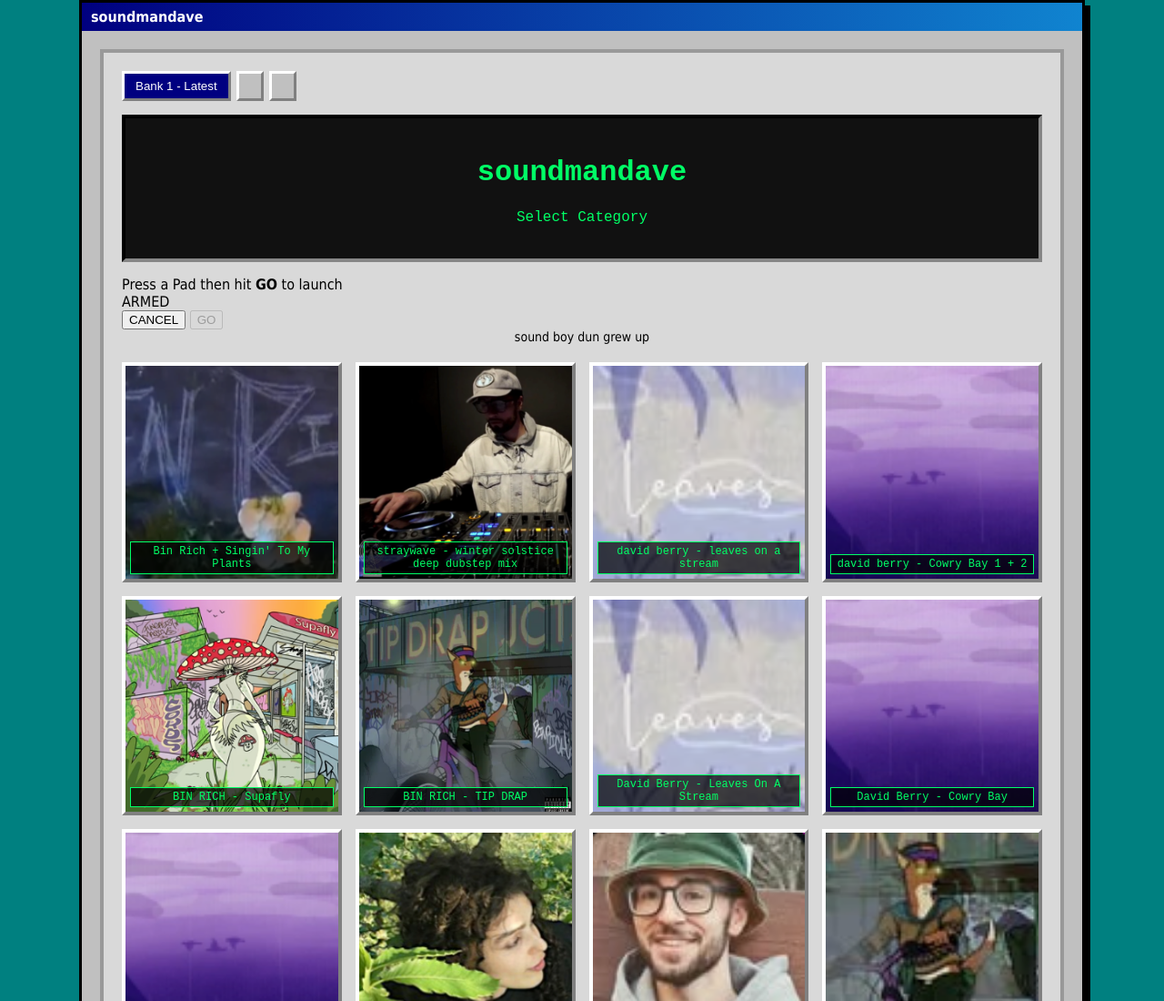
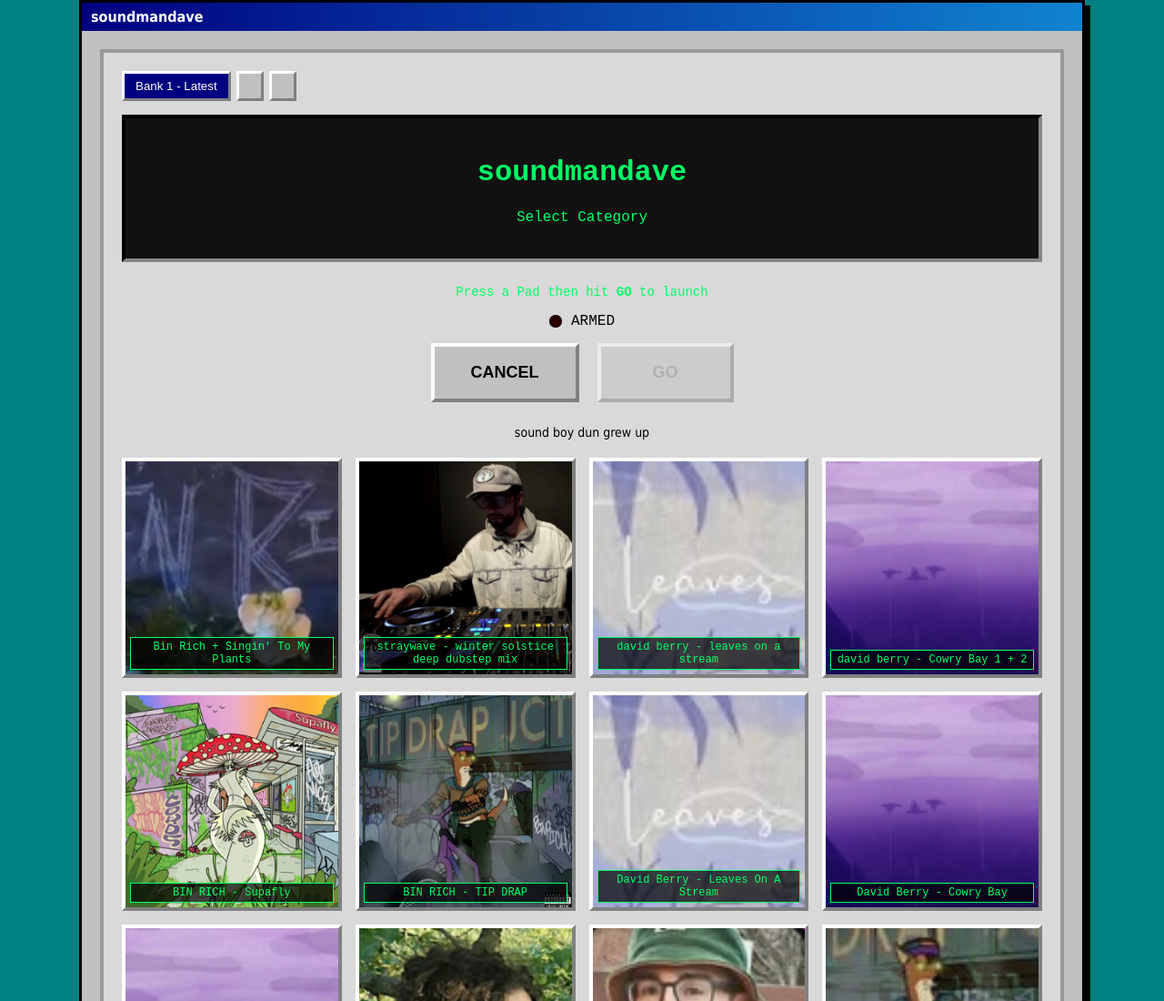
Before and after one commit to soundmandave/mpc-tree, a plain HTML site: page index.html in a window 1280 px wide. Shown: the top 1100 px of the page at 91% size. Drawn offline with Linux system fonts and the light colour scheme.

Commit message:
Update styles.css

```diff
--- a/styles.css
+++ b/styles.css
@@ -192,3 +192,87 @@ Pads maintain square shape using aspect-ratio
   border-bottom-color: #fff;
 }
 }
+
+/* =========================================
+   TRANSPORT CONTAINER
+========================================= */
+
+.transport-container {
+  text-align: center;
+  margin: 25px 0;
+  font-family: "Courier New", monospace;
+}
+
+/* Instruction text */
+.go-instruction {
+  margin-bottom: 15px;
+  color: #00ff66;
+  font-size: 14px;
+}
+
+/* LED Row */
+.led-row {
+  display: flex;
+  justify-content: center;
+  align-items: center;
+  gap: 10px;
+  margin-bottom: 15px;
+}
+
+/* LED light */
+.led {
+  width: 14px;
+  height: 14px;
+  border-radius: 50%;
+  background: #300; /* Off state */
+  box-shadow: inset 0 0 5px black;
+}
+
+.led.active {
+  background: #00ff66;
+  box-shadow: 0 0 15px #00ff66;
+}
+
+/* Transport buttons container */
+.transport-buttons {
+  display: flex;
+  justify-content: center;
+  gap: 20px;
+}
+
+/* Buttons */
+.transport-buttons button {
+  background: #c0c0c0;
+  border: 4px solid #fff;
+  border-right-color: #808080;
+  border-bottom-color: #808080;
+  padding: 18px 40px;
+  font-size: 18px;
+  font-weight: bold;
+  cursor: pointer;
+  min-width: 150px;
+}
+
+.transport-buttons button:active {
+  border-left-color: #808080;
+  border-top-color: #808080;
+  border-right-color: #fff;
+  border-bottom-color: #fff;
+}
+
+/* Disabled GO */
+#goButton:disabled {
+  opacity: 0.5;
+  cursor: not-allowed;
+}
+
+/* Pulsing animation when armed */
+@keyframes pulse {
+  0% { box-shadow: 0 0 5px #00ff66; }
+  50% { box-shadow: 0 0 20px #00ff66; }
+  100% { box-shadow: 0 0 5px #00ff66; }
+}
+
+#goButton.armed {
+  animation: pulse 1.2s infinite;
+}
```
